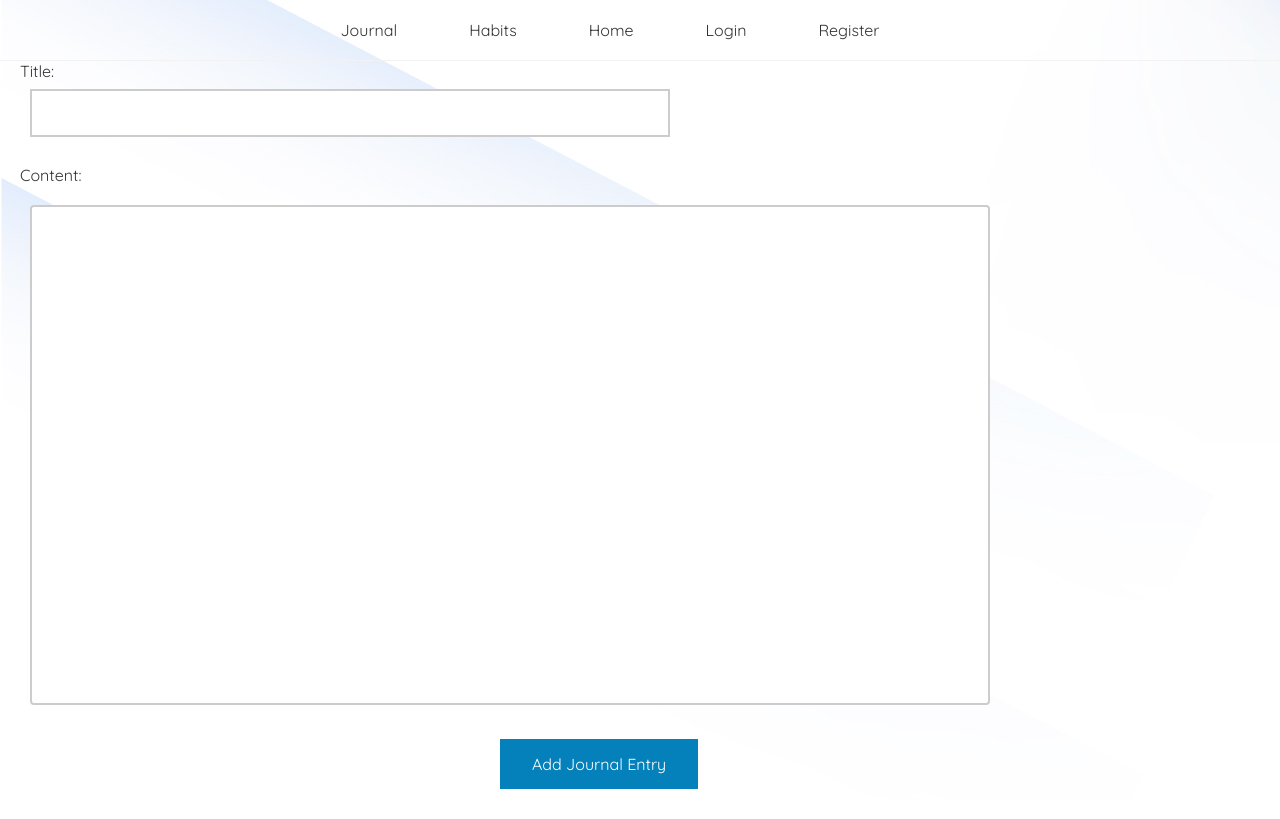
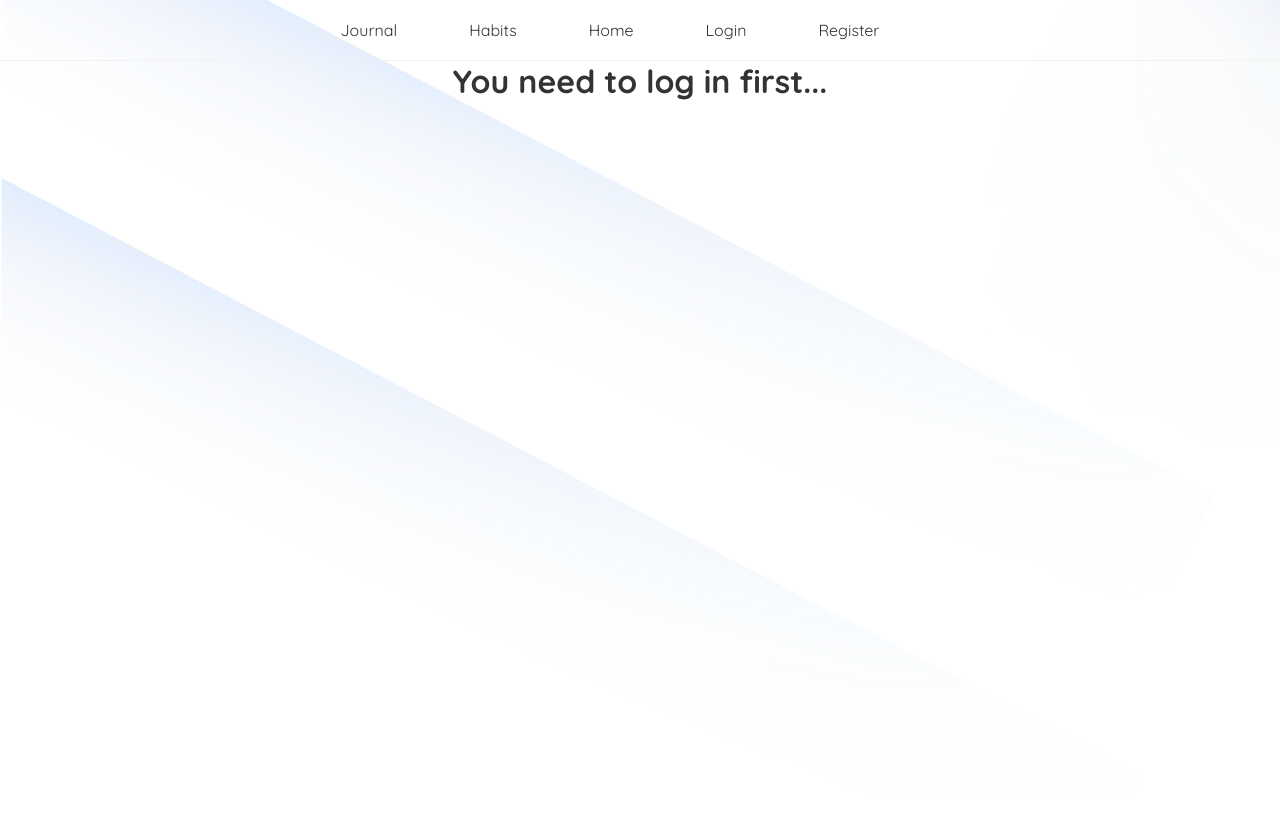
Before and after one commit to MohamedElshazly/habits-client, a React (Create React App) app: page /add-entry in a window 1280 px wide. Built offline with nearby package versions, Linux system fonts and the light colour scheme; no server answers.

Commit message:
did a basic route guarding, needs more polish(loadings and stuff)

```diff
--- a/src/CreateHabit.js
+++ b/src/CreateHabit.js
@@ -1,12 +1,14 @@
-import { useState } from 'react'
+import React, { useState } from 'react'
 import { useHistory } from 'react-router-dom'
 import Axios from 'axios'
+import  useIsLoggedIn  from './useIsLoggedIn'
+
 
 const CreateHabit = () => {
 
     const [content, setHabit] = useState('')
+    const {loggedInStatus} = useIsLoggedIn('http://localhost:4000/auth/is-logged-in')
     const history = useHistory()
-
     const handleSubmit = async (e) => {
         e.preventDefault()
         // const habit = {content}
@@ -27,6 +29,11 @@ const CreateHabit = () => {
 
     return (
         <div className="create">
+            {loggedInStatus===0 ? (
+                <h1>You need to log in first...</h1>
+            ):
+            (
+            <React.Fragment>
             <legend>Add New Habit!</legend>
             <form onSubmit={handleSubmit} method="post">
                 <label>Habit : </label>
@@ -39,6 +46,8 @@ const CreateHabit = () => {
                 <br/>
                 <button className="btn">Create Habit!</button>
             </form>
+            </React.Fragment>
+            )}
         </div>
 
     );
--- a/src/CreateJournal.js
+++ b/src/CreateJournal.js
@@ -1,11 +1,15 @@
-import { useState } from 'react'
+import React, { useState } from 'react'
 import { useHistory } from 'react-router-dom'
 import Axios from 'axios'
+import  useIsLoggedIn  from './useIsLoggedIn'
+
 
 const CreateJournal = () => {
     const [title, setTitle] = useState('')
     const [content, setContent] = useState('')
     const history = useHistory()
+    const {loggedInStatus} = useIsLoggedIn('http://localhost:4000/auth/is-logged-in')
+
 
     const handleSubmit = (e) => {
         e.preventDefault()
@@ -26,7 +30,13 @@ const CreateJournal = () => {
     }
 
     return (
-        <form onSubmit={handleSubmit} method='POST'>
+        <div>
+            {loggedInStatus===0 ? (
+                <h1>You need to log in first...</h1>
+            ):
+            (
+            <React.Fragment>
+            <form onSubmit={handleSubmit} method='POST'>
 
             <label>Title: </label>
             <br/>
@@ -50,6 +60,10 @@ const CreateJournal = () => {
             </div>
 
         </form>
+        </React.Fragment>
+            )}
+        </div>
+
      );
 }
 
--- a/src/EditHabit.js
+++ b/src/EditHabit.js
@@ -1,11 +1,14 @@
 import { useParams, useHistory } from 'react-router-dom'
-import {useState, useEffect } from 'react'
+import React, {useState, useEffect } from 'react'
 import Axios from 'axios'
+import  useIsLoggedIn  from './useIsLoggedIn'
 
 export default function EditHabit() {
     const { id } = useParams()
     const history = useHistory()
     const [habit, setHabit] = useState('')
+    const {loggedInStatus} = useIsLoggedIn('http://localhost:4000/auth/is-logged-in');
+
 
     useEffect(() => {
         Axios({
@@ -35,6 +38,11 @@ export default function EditHabit() {
 
     return (
         <div className="create">
+            {loggedInStatus===0 ? (
+                <h1>You need to log in first...</h1>
+            ):
+            (
+            <React.Fragment>
                 <legend>Edit Habit!</legend>
                 <form onSubmit={handleSubmit} method="post">
                     <label>Habit : </label>
@@ -47,6 +55,8 @@ export default function EditHabit() {
                     <br/>
                     <button className="btn">Edit Habit!</button>
                 </form>
+            </React.Fragment>
+            )}
         </div>
     )
 }
--- a/src/HabitList.js
+++ b/src/HabitList.js
@@ -1,7 +1,11 @@
 import { Link, useHistory } from 'react-router-dom'
 import Axios from 'axios'
+import  useIsLoggedIn  from './useIsLoggedIn'
+import React from 'react'
+
 
 const HabitList = ({habits, setData}) => {
+    const {loggedInStatus} = useIsLoggedIn('http://localhost:4000/auth/is-logged-in')
     const history = useHistory()
 
     const handleClick = (id) => {
@@ -57,6 +61,11 @@ const HabitList = ({habits, setData}) => {
     }
     return (
         <div>
+            {loggedInStatus===0 ? (
+                <h1>You need to log in first...</h1>
+            ):
+            (
+            <React.Fragment>
             <Link to='/create'><button className="btn">Add new Habit</button></Link>
             {habits && habits.map(habit => (
                 <div className="card">
@@ -76,6 +85,8 @@ const HabitList = ({habits, setData}) => {
                     </div>
                 </div>
             ))}
+            </React.Fragment>
+            )}
         </div>
      );
 }
--- a/src/JournalDetails.js
+++ b/src/JournalDetails.js
@@ -1,6 +1,7 @@
 import { useParams, useHistory, Link } from 'react-router-dom'
-import {useState, useEffect } from 'react'
+import React, {useState, useEffect } from 'react'
 import Axios from 'axios'
+import  useIsLoggedIn  from './useIsLoggedIn'
 // import useFetch from './useFetch'
 
 const JournalDetails = () => {
@@ -8,6 +9,8 @@ const JournalDetails = () => {
     console.log(id)
     const history = useHistory()
     const [entry, setEntry] = useState('')
+    const {loggedInStatus} = useIsLoggedIn('http://localhost:4000/auth/is-logged-in')
+
 
     useEffect(() => {
         Axios({
@@ -34,12 +37,19 @@ const JournalDetails = () => {
 
     return (
         <div className="journalContainer">
+            {loggedInStatus===0 ? (
+                <h1>You need to log in first...</h1>
+            ):
+            (
+            <React.Fragment>
             {entry && ( <div>
             <h1>{entry.title}</h1>
             <p className="details">{entry.content}</p>
             <Link to={`/update-entry/${id}`}><button className="btn">Edit</button></Link>
             <button className="dangerBtn" onClick={handleClick}>Delete</button>
             </div> )}
+            </React.Fragment>
+            )}
         </div>
 
      );
--- a/src/JournalList.js
+++ b/src/JournalList.js
@@ -1,9 +1,17 @@
 import { Link } from 'react-router-dom'
-import JournalDetails from './JournalDetails'
+// import JournalDetails from './JournalDetails'
+import React from 'react'
+import  useIsLoggedIn  from './useIsLoggedIn'
+const JournalList = ({entries}) => {
+    const {loggedInStatus} = useIsLoggedIn('http://localhost:4000/auth/is-logged-in')
 
-const JournalList = ({entries}) => {
     return (
         <div className="content">
+            {loggedInStatus===0 ? (
+                <h1>You need to log in first...</h1>
+            ):
+            (
+            <React.Fragment>
             <Link to='/add-entry'><button className="btn">Add New Journal Entry</button></Link>
             {entries && entries.map(entry => (
                 <div className="container" key={entry._id}>
@@ -12,6 +20,8 @@ const JournalList = ({entries}) => {
                     <p>Written by {entry.user}</p>
                 </div>
             ))}
+            </React.Fragment>
+            )}
         </div>
      );
 }
--- a/src/Login.js
+++ b/src/Login.js
@@ -1,27 +1,29 @@
-import React, {useState,useEffect} from 'react'
+import React, {useState} from 'react'
 import Axios from 'axios'
 import { useHistory } from "react-router-dom";
+import  useIsLoggedIn  from './useIsLoggedIn'
 
 export default function Login() {
 
     const [loginUsername, setLoginUsername] = useState("")
     const [loginPassword, setLoginPassword] = useState("")
-    const [loggedInStatus, setLoggedInStatus] = useState(0)
+    const {loggedInStatus} = useIsLoggedIn('http://localhost:4000/auth/is-logged-in');
+    // console.log(loggedInStatus)
     const history = useHistory()
-    useEffect(() => {
-        Axios({
-            method:"GET",
-            url:"http://localhost:4000/auth/is-logged-in",
-            withCredentials:true,
-        }).then((res) => {
-            console.log(loggedInStatus)
-            if(res.data === true){
-                setLoggedInStatus(1)
-            }else{
-                setLoggedInStatus(0)
-            }
-        })
-    },[loggedInStatus])
+    // useEffect(() => {
+    //     Axios({
+    //         method:"GET",
+    //         url:"http://localhost:4000/auth/is-logged-in",
+    //         withCredentials:true,
+    //     }).then((res) => {
+    //         console.log(loggedInStatus)
+    //         if(res.data === true){
+    //             setLoggedInStatus(1)
+    //         }else{
+    //             setLoggedInStatus(0)
+    //         }
+    //     })
+    // },[loggedInStatus])
 
     const login = async () => {
         Axios({
--- a/src/UpdateJournal.js
+++ b/src/UpdateJournal.js
@@ -1,12 +1,15 @@
 import { useParams, useHistory } from 'react-router-dom'
-import { useState, useEffect } from 'react'
+import React, { useState, useEffect } from 'react'
 import Axios from 'axios'
+import  useIsLoggedIn  from './useIsLoggedIn'
 
 export default function UpdateJournal() {
     const { id } = useParams()
     const history = useHistory()
     const [title, setTitle] = useState('')
     const [content, setContent] = useState('')
+    const {loggedInStatus} = useIsLoggedIn('http://localhost:4000/auth/is-logged-in')
+
     // const [entry, setEntry] = useState('')
 
     useEffect(() => {
@@ -40,6 +43,11 @@ const handleSubmit = (e) => {
 
     return (
         <div>
+            {loggedInStatus===0 ? (
+                <h1>You need to log in first...</h1>
+            ):
+            (
+            <React.Fragment>
             <form onSubmit={handleSubmit} method='POST'>
                 <label>Title: </label>
                 <br/>
@@ -62,7 +70,8 @@ const handleSubmit = (e) => {
                 <button className="btn">Edit Journal Entry</button>
                 </div>
             </form>
-
+            </React.Fragment>
+            )}
         </div>
     )
 }
--- /dev/null
+++ b/src/useIsLoggedIn.js
@@ -0,0 +1,26 @@
+import { useState, useEffect } from 'react'
+import Axios from 'axios'
+
+const useIsLoggedIn = (url) => {
+    const [loggedInStatus, setLoggedInStatus] = useState(0)
+
+    useEffect(() => {
+        Axios({
+            method:"GET",
+            url:url,
+            withCredentials:true,
+        }).then((res) => {
+            console.log(loggedInStatus)
+            if(res.data === true){
+                setLoggedInStatus(1)
+            }else{
+                setLoggedInStatus(0)
+            }
+        })
+    })
+
+    return {loggedInStatus, setLoggedInStatus}
+
+}
+
+export default useIsLoggedIn;
```
Also changed, not shown: 1 other file (tests, documents, lock files or other folders). Lines whose indentation alone changed are shown as unchanged.
